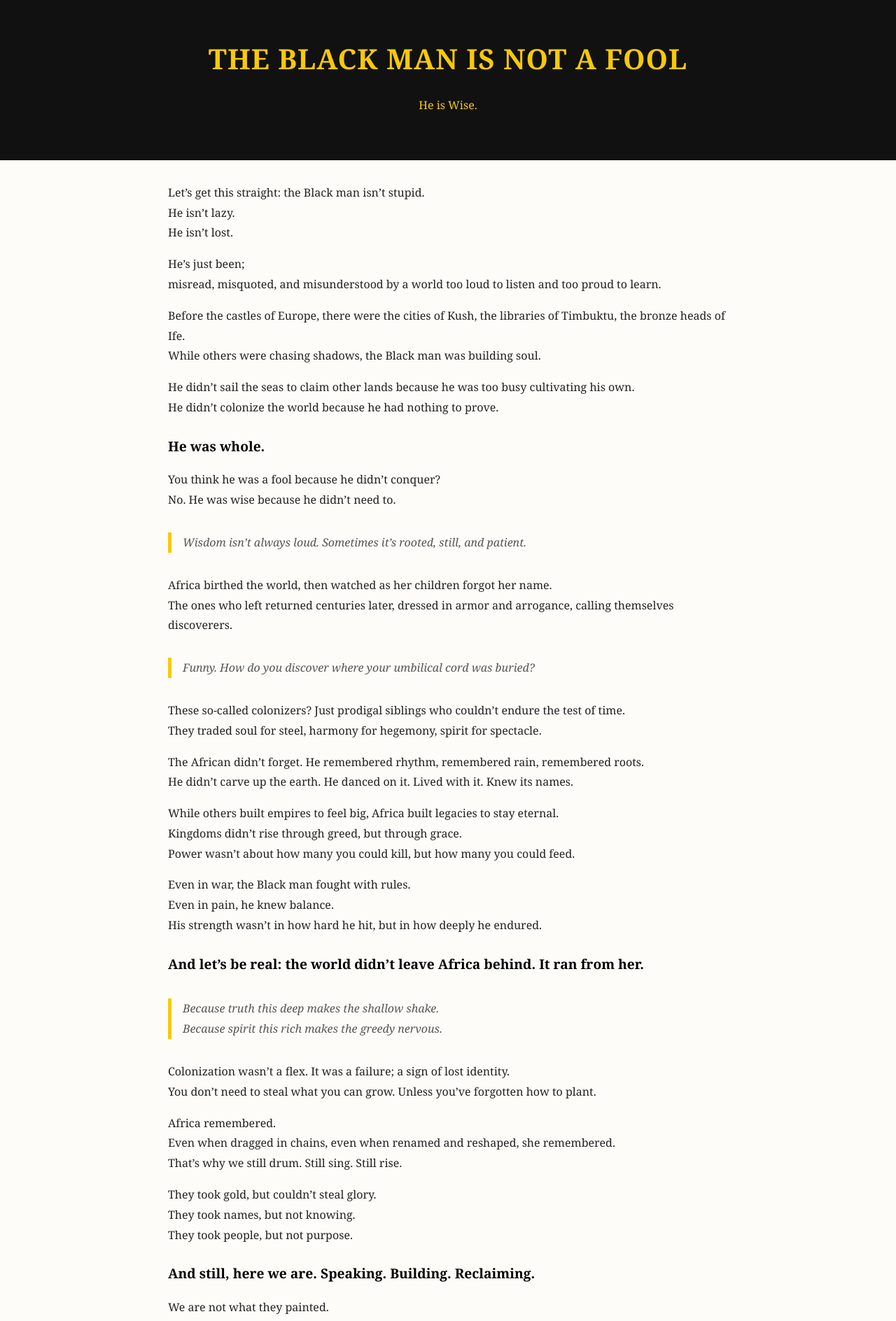
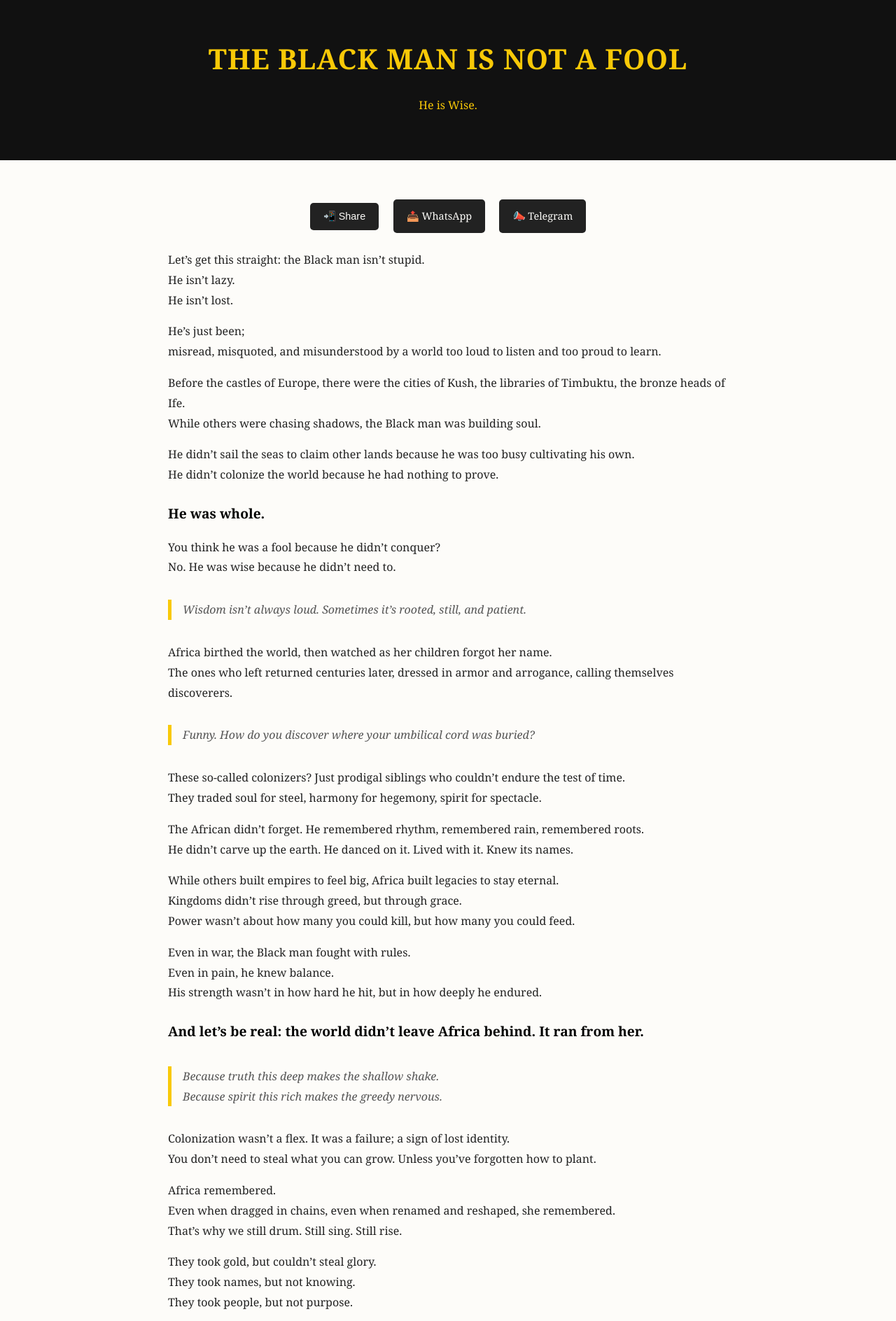
Before and after one commit to oreoluwa-olaleye/Evolving2025, a Jekyll site: the page the-black-man.html, which Jekyll copies as it is, in a window 1280 px wide. Shown: the top 1888 px of the page at 70% size. Built offline with Jekyll 4.4.1, drawn with Linux system fonts in a browser that asks for light colours; some of the changed text lies outside the part shown.

Commit message:
Update the-black-man.html

```diff
--- a/the-black-man.html
+++ b/the-black-man.html
@@ -58,6 +58,32 @@
       text-align: right;
     }
 
+    .share {
+      margin: 3rem 0 1rem;
+      text-align: center;
+    }
+
+    .share button,
+    .share a {
+      display: inline-block;
+      margin: 0.5rem;
+      padding: 0.7rem 1.2rem;
+      border: none;
+      background-color: #222;
+      color: #fdfcf9;
+      font-size: 0.9rem;
+      cursor: pointer;
+      border-radius: 5px;
+      text-decoration: none;
+      transition: background 0.3s ease;
+    }
+
+    .share button:hover,
+    .share a:hover {
+      background-color: #f9c907;
+      color: #111;
+    }
+
     footer {
       margin-top: 4rem;
       background-color: #111;
@@ -65,6 +91,12 @@
       text-align: center;
       padding: 1rem;
       font-size: 0.9rem;
+    }
+
+    footer a {
+      color: #f9c907;
+      text-decoration: none;
+      font-weight: bold;
     }
 
     @media screen and (max-width: 600px) {
@@ -87,6 +119,14 @@
 
 <main class="container">
 
+  <!-- Share buttons -->
+  <div class="share">
+    <button onclick="shareNative()">📲 Share</button>
+    <a href="https://wa.me/?text=https://evolv.i.ng/the-black-man.html" target="_blank">📤 WhatsApp</a>
+    <a href="https://t.me/share/url?url=https://evolv.i.ng/the-black-man.html&text=Read this powerful truth." target="_blank">📣 Telegram</a>
+  </div>
+
+  <!-- Main content -->
   <p>Let’s get this straight: the Black man isn’t stupid. <br>
   He isn’t lazy. <br>
   He isn’t lost.</p>
@@ -188,11 +228,27 @@
     — Oreoluwa O. Olaleye<br>
     Rebel with a Reason, Son of the Soil.
   </div>
+
 </main>
 
 <footer>
-  &copy; 2025 Evolv.i.ng. All rights reserved. | Powered by purpose.
+  &copy; 2025 Evolv.i.ng. All rights reserved. |
+  <a href="/">← Back to Homepage</a>
 </footer>
+
+<script>
+  function shareNative() {
+    if (navigator.share) {
+      navigator.share({
+        title: 'The Black Man is Not a Fool',
+        text: 'A powerful truth you need to read.',
+        url: window.location.href,
+      }).catch(console.error);
+    } else {
+      alert('Sharing not supported on this browser. Please use WhatsApp or Telegram instead.');
+    }
+  }
+</script>
 
 </body>
 </html>
```
